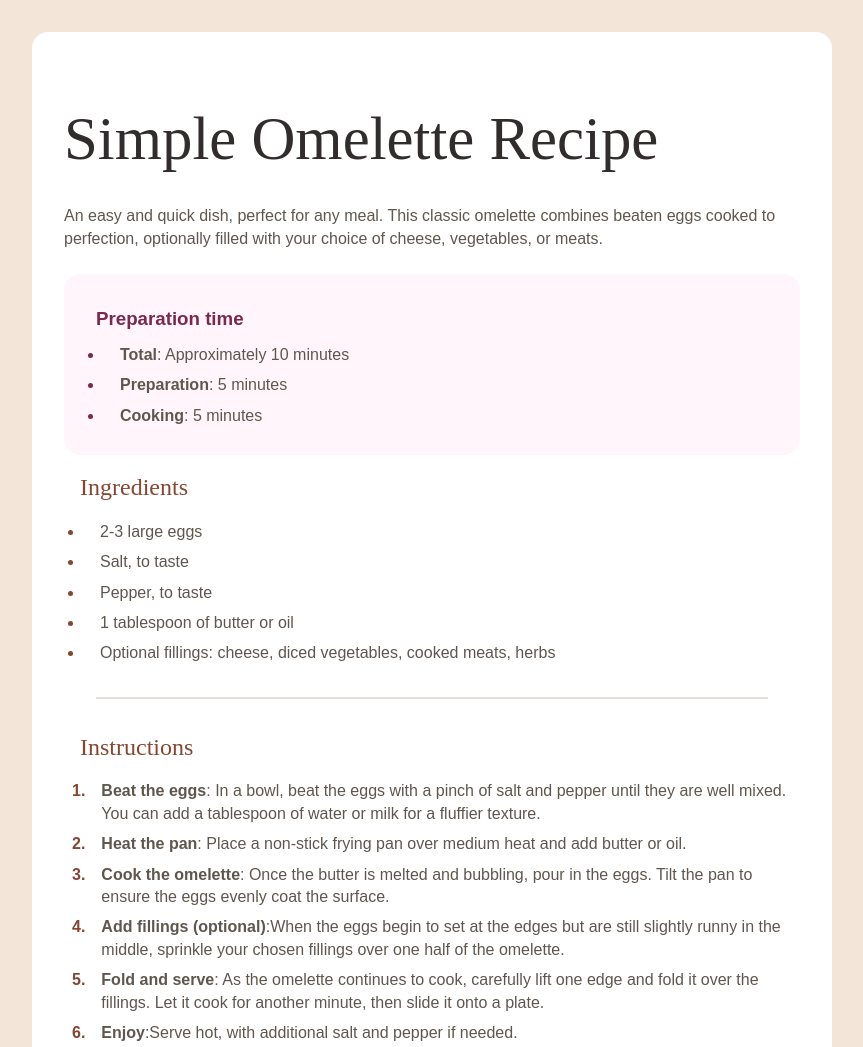
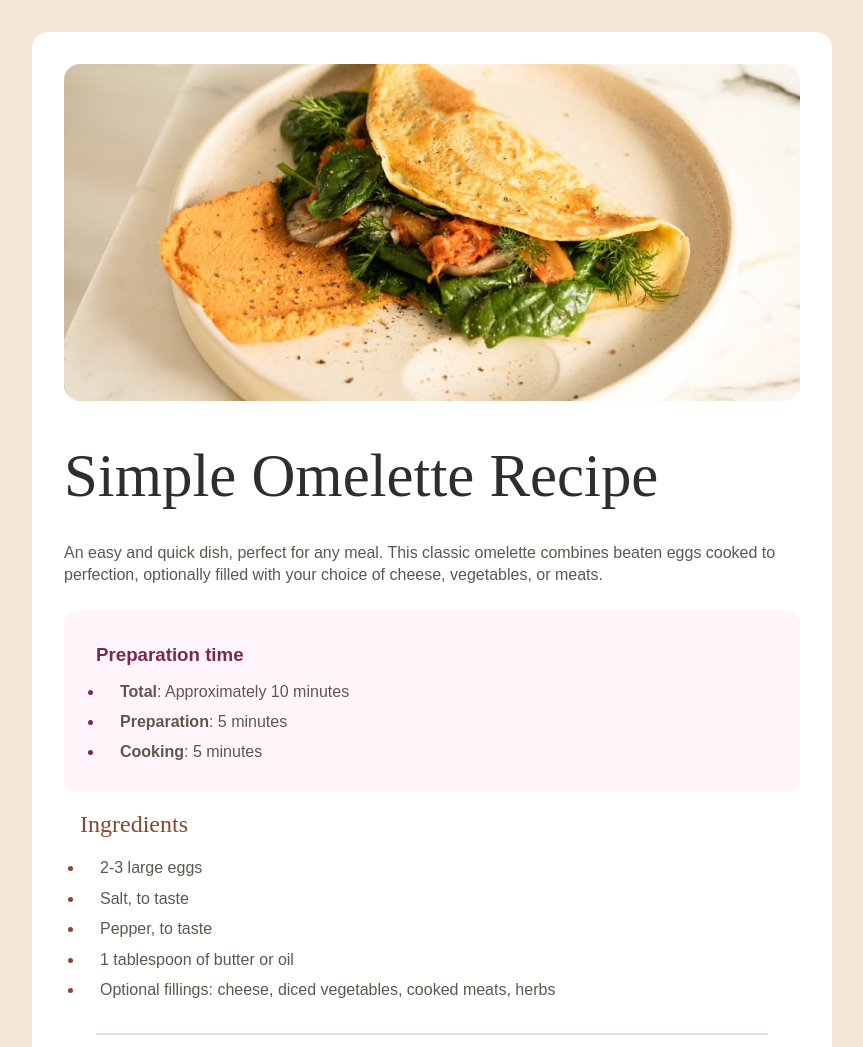
Before and after one commit to aqibkhan-dev/Frontend-Challenges-1, a plain HTML site: page index.html in a window 1280 px wide. Shown: the top 1047 px of the page, without its empty margins (208-1071 px from the left). Drawn offline with Linux system fonts and the light colour scheme.

Commit message:
Again the first challenging frontend mentor

```diff
--- a/index.html
+++ b/index.html
@@ -18,7 +18,7 @@
 
   <div class="main">
     <div class="recipe-img">
-      <img src="image/image-omelette.jpeg" alt="">
+      <img src="assets/images/image-omelette.jpeg" alt="">
     </div>
     <div class="recipe-info">
       <h1>Simple Omelette Recipe</h1>
```
